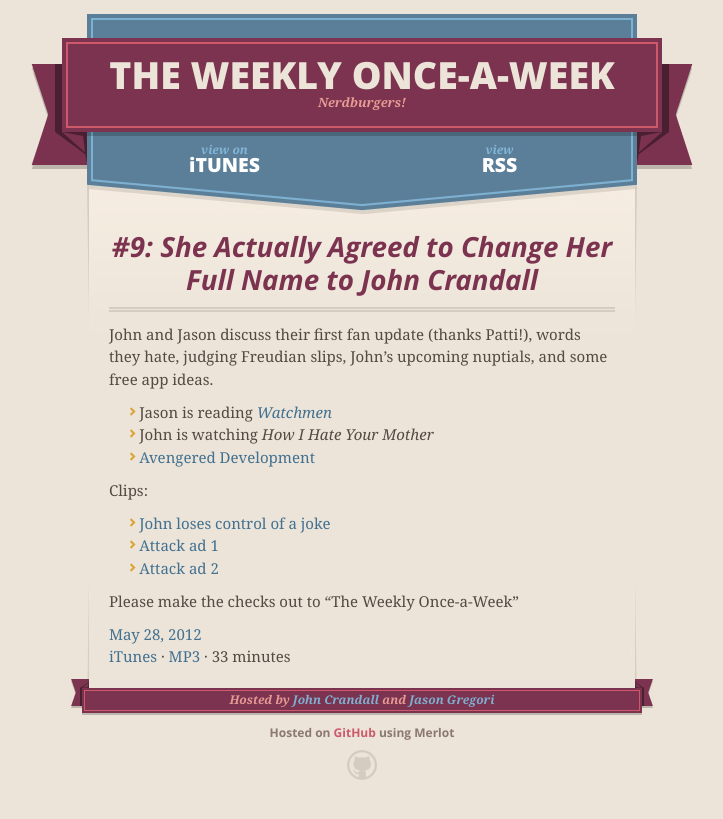
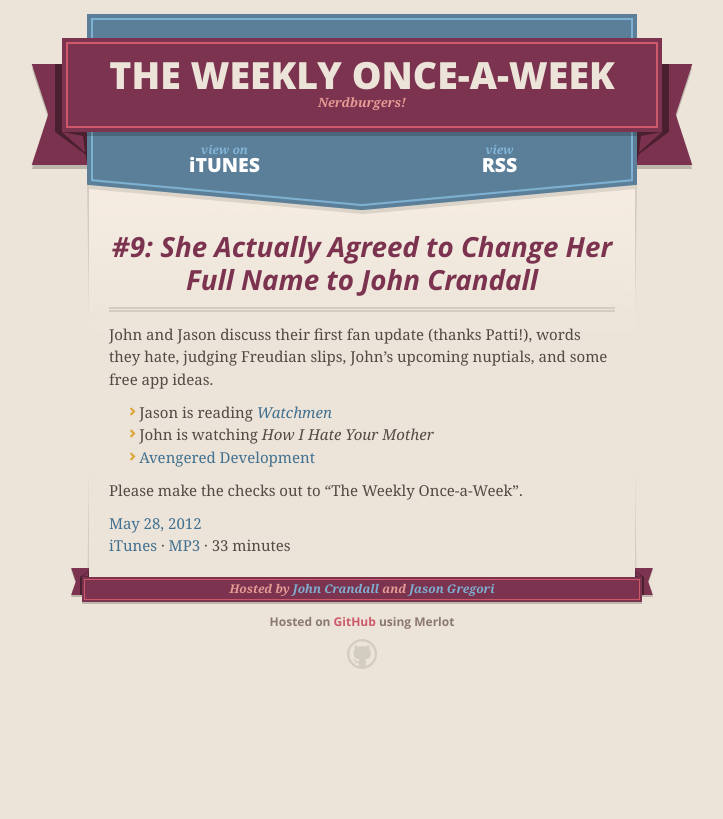
Before and after one commit to jasongregori/podcast, a Jekyll site: the page built from episodes/_posts/2012-05-28-9.md, in a window 1280 px wide. Shown: the top 819 px of the page, without its empty margins (278-1001 px from the left). Built offline with Jekyll 4.4.1, drawn with Linux system fonts in a browser that asks for light colours; nearby versions of some CDN libraries.

Commit message:
ep 9: remove clips

```diff
--- a/episodes/_posts/2012-05-28-9.md
+++ b/episodes/_posts/2012-05-28-9.md
@@ -11,10 +11,4 @@
 - John is watching *How I Hate Your Mother*
 - [Avengered Development](http://-andrews.tumblr.com/post/23174175692)
 
-Clips:
-
-- [John loses control of a joke]({{ site._basepath | append: post.url | append:' - john loses control of a joke.mp3' }})
-- [Attack ad 1]({{ site._basepath | append: post.url | append:' - attack ad 1.mp3' }})
-- [Attack ad 2]({{ site._basepath | append: post.url | append:' - attack ad 2.mp3' }})
-
-Please make the checks out to "The Weekly Once-a-Week"
+Please make the checks out to "The Weekly Once-a-Week"{% test jason %}
```
